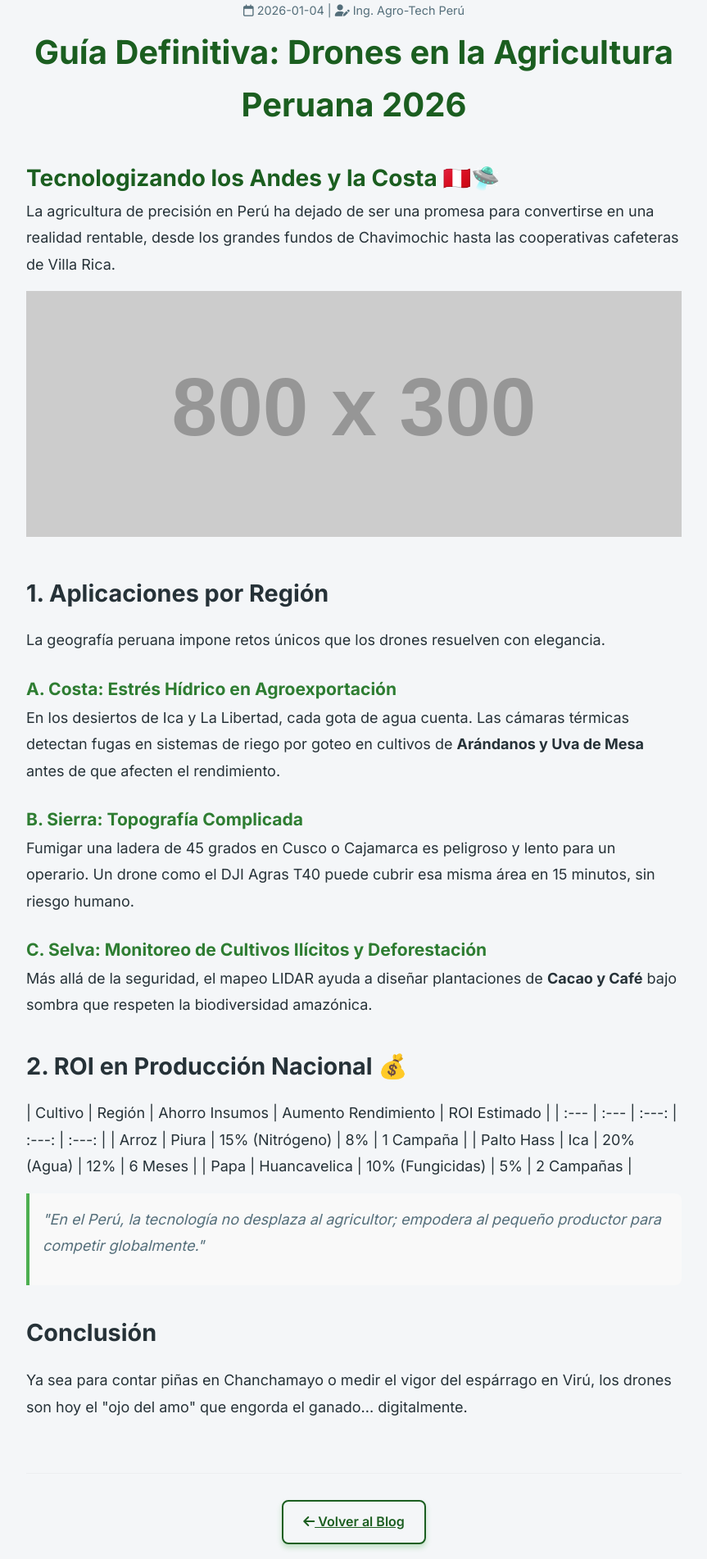
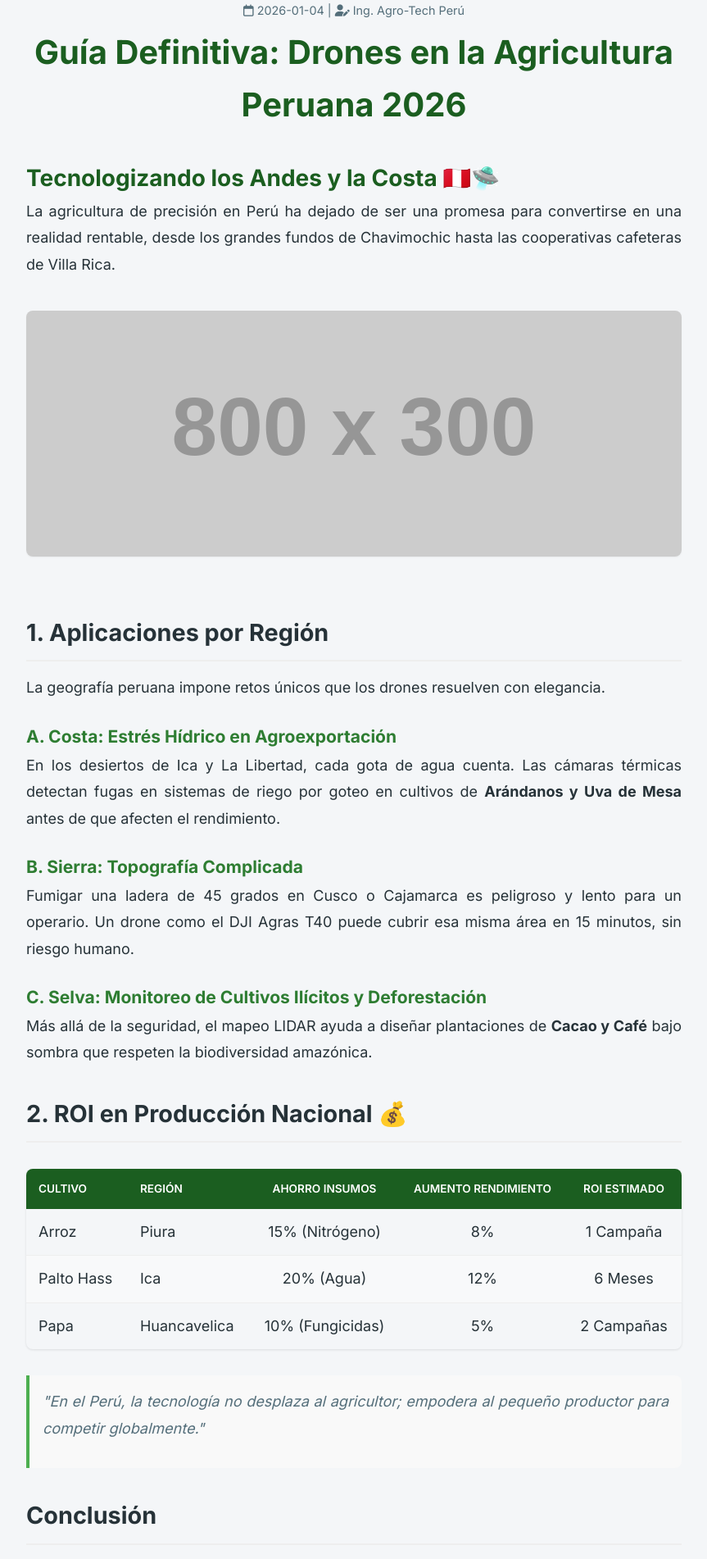
Before and after one commit to wigsdev/agro-solver, a FastAPI app: page /blog/2026-01-04-guia-drones in a window 1280 px wide. Shown: the part 527-2429 px from the top of the page at 82% size, without its empty margins (208-1071 px from the left). Run offline with FastAPI, Linux system fonts and the light colour scheme; grey boxes labelled with a size stand in for pictures from a placeholder-image service; some libraries are stand-ins or nearby versions.

Commit message:
feat: implement blog post management backend and detail view template

```diff
--- a/backend/blog_engine.py
+++ b/backend/blog_engine.py
@@ -50,7 +50,8 @@ def get_post_by_slug(slug):
         post = frontmatter.load(f)
 
         # Convertir Markdown a HTML
-        html_content = markdown.markdown(post.content)
+        # Se activa la extensión 'tables' para soportar tablas y 'fenced_code' para bloques de código
+        html_content = markdown.markdown(post.content, extensions=['tables', 'fenced_code'])
 
         return {
             "slug": slug,
--- a/templates/post_detail.html
+++ b/templates/post_detail.html
@@ -38,6 +38,8 @@
     .markdown-content h2 {
         color: var(--secondary-color);
         margin-top: 2rem;
+        border-bottom: 2px solid #eee;
+        padding-bottom: 0.5rem;
     }
 
     .markdown-content h3 {
@@ -47,6 +49,7 @@
 
     .markdown-content p {
         margin-bottom: 1rem;
+        text-align: justify;
     }
 
     .markdown-content ul,
@@ -68,5 +71,50 @@
     .markdown-content strong {
         color: var(--primary-dark);
     }
+
+    /* Table Styling */
+    .markdown-content table {
+        width: 100%;
+        border-collapse: collapse;
+        margin: 2rem 0;
+        box-shadow: 0 1px 3px rgba(0, 0, 0, 0.1);
+        border-radius: 8px;
+        overflow: hidden;
+    }
+
+    .markdown-content th {
+        background-color: var(--primary-color);
+        color: white;
+        padding: 12px 15px;
+        text-align: left;
+        font-weight: 600;
+        text-transform: uppercase;
+        font-size: 0.85rem;
+    }
+
+    .markdown-content td {
+        padding: 12px 15px;
+        border-bottom: 1px solid #eee;
+        color: var(--text-color);
+    }
+
+    .markdown-content tr:last-child td {
+        border-bottom: none;
+    }
+
+    .markdown-content tr:nth-child(even) {
+        background-color: #f8f9fa;
+    }
+
+    .markdown-content tr:hover {
+        background-color: #e8f5e9;
+    }
+
+    .markdown-content img {
+        max-width: 100%;
+        border-radius: var(--radius-sm);
+        margin: 1.5rem 0;
+        box-shadow: var(--shadow-sm);
+    }
 </style>
 {% endblock %}
```
